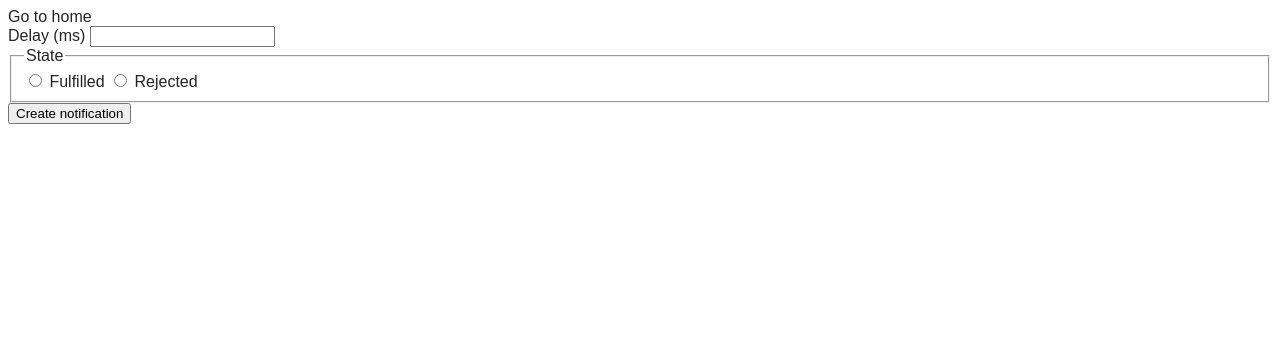
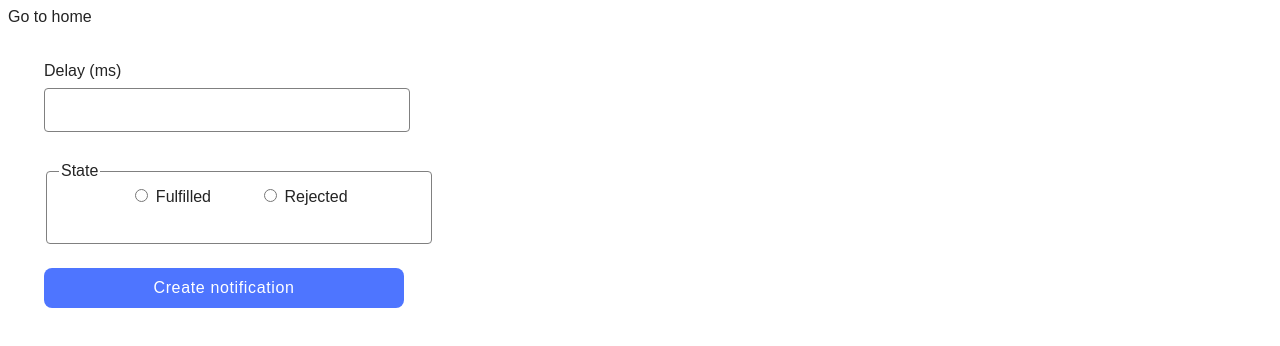
Before and after one commit to Eva52975/goit-js-hw-10, a website built with Vite: page src/2-snackbar.html in a window 1280 px wide. Built offline with nearby package versions, Linux system fonts and the light colour scheme.

Commit message:
changes homework 10

```diff
--- a/src/css/styles.css
+++ b/src/css/styles.css
@@ -41,15 +41,15 @@ body {
   color: #2e2f42;
   font-size: 40px;
   font-weight: 400;
-  line-height: 48px; /* 120% */
-  letter-spacing: 1.6px;
+  line-height: 1.2;
+  letter-spacing: 0.04em;
 }
 
 .label {
   color: #2e2f42;
   font-size: 16px;
   font-weight: 400;
-  line-height: 24px; /* 150% */
+  line-height: 1.5;
   text-transform: uppercase;
 }
 
@@ -73,8 +73,8 @@ body {
   color: #989898;
   font-size: 16px;
   font-weight: 500;
-  line-height: 24px; /* 150% */
-  letter-spacing: 0.64px;
+  line-height: 1.5;
+  letter-spacing: 0.04em;
 }
 
 [data-start] {
@@ -89,8 +89,8 @@ body {
   color: #fff;
   font-size: 16px;
   font-weight: 500;
-  line-height: 24px; /* 150% */
-  letter-spacing: 0.64px;
+  line-height: 1.5;
+  letter-spacing: 0.04em;
 }
 
 [data-start]:hover {
@@ -102,3 +102,53 @@ body {
   align-items: center;
   border: none;
 }
+
+/* ===============Task 2================= */
+.form {
+  padding: 36px;
+}
+
+label:first-child {
+  display: flex;
+  flex-direction: column;
+  gap: 8px;
+  margin-bottom: 30px;
+}
+
+label:first-child > input {
+  width: 360px;
+  height: 40px;
+  border-radius: 4px;
+  border: 1px solid #808080;
+}
+
+fieldset {
+  display: flex;
+  justify-content: center;
+  gap: 48px;
+  width: 360px;
+  height: 64px;
+  flex-shrink: 0;
+
+  border-radius: 4px;
+  border: 1px solid #808080;
+}
+
+.form > button {
+  border-radius: 8px;
+  background: #4e75ff;
+  width: 360px;
+  padding: 8px 16px;
+  border: none;
+  margin-top: 24px;
+
+  color: #fff;
+  font-size: 16px;
+  font-weight: 500;
+  line-height: 1.5;
+  letter-spacing: 0.04em;
+}
+
+.form > button:hover {
+  background: #6c8cff;
+}
--- a/src/js/1-timer.js
+++ b/src/js/1-timer.js
@@ -42,7 +42,7 @@ const options = {
   minuteIncrement: 1,
   onClose(selectedDates) {
     console.log(selectedDates[0]);
-    if (selectedDates[0] >= date) {
+    if (selectedDates[0] > date) {
       btn.disabled = false;
     } else {
       btn.disabled = true;
--- a/src/js/2-snackbar.js
+++ b/src/js/2-snackbar.js
@@ -3,20 +3,13 @@ import iziToast from 'izitoast';
 // Додатковий імпорт стилів
 import 'izitoast/dist/css/iziToast.min.css';
 
-const btn = document.querySelector('button[type = "submit"]');
 const inputSeconds = document.querySelector('input[type = "number"]');
 const input = document.querySelectorAll('input[type= "radio"]');
 const form = document.querySelector('.form');
 
 form.addEventListener('submit', hanleSubmit);
 
-function hanleSubmit() {
-  console.log('ok');
-}
-
-btn.addEventListener('click', handleClick);
-
-function handleClick(event) {
+function hanleSubmit(event) {
   event.preventDefault();
   let selectedValue;
   const inputSecondsValue = inputSeconds.value.trim();
```
